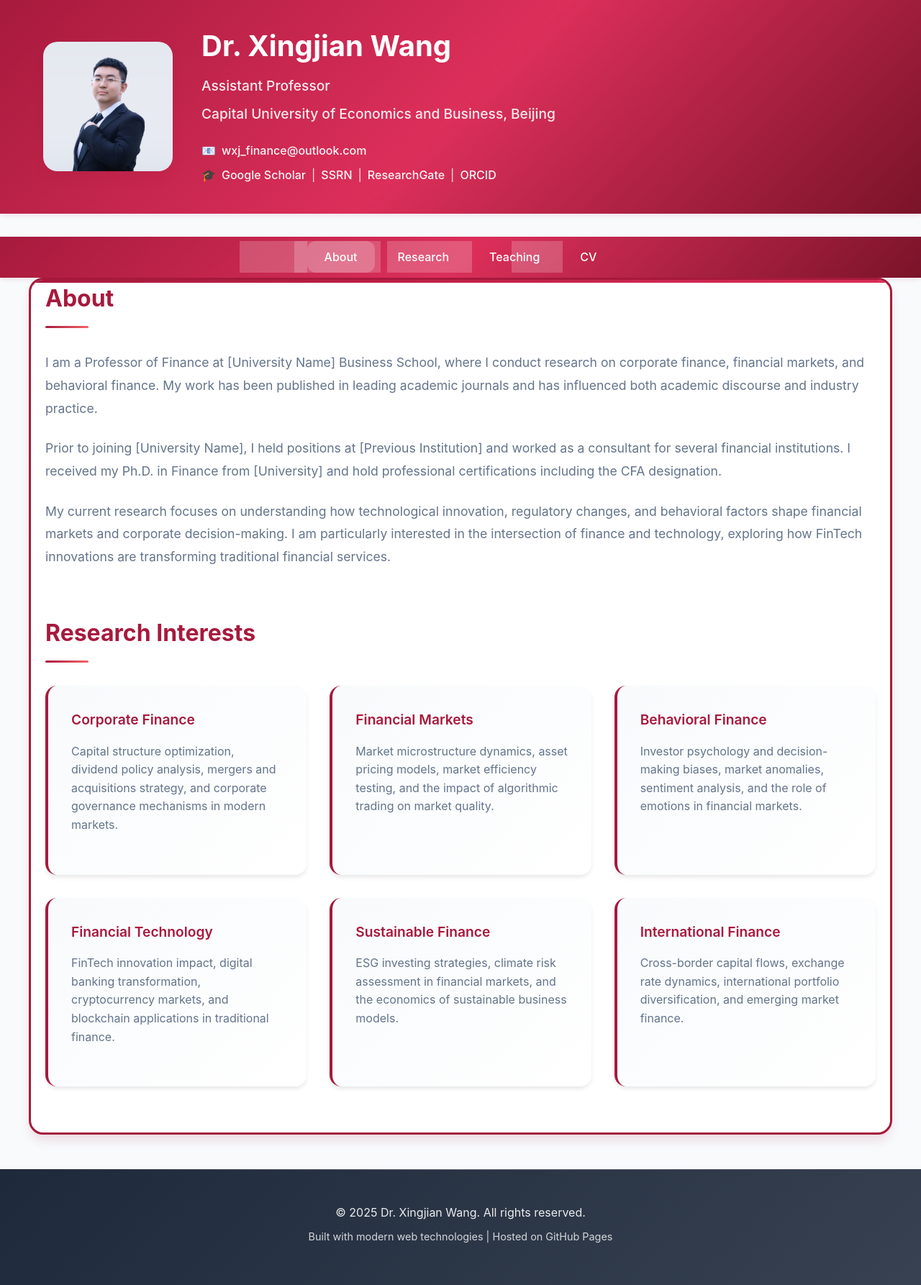
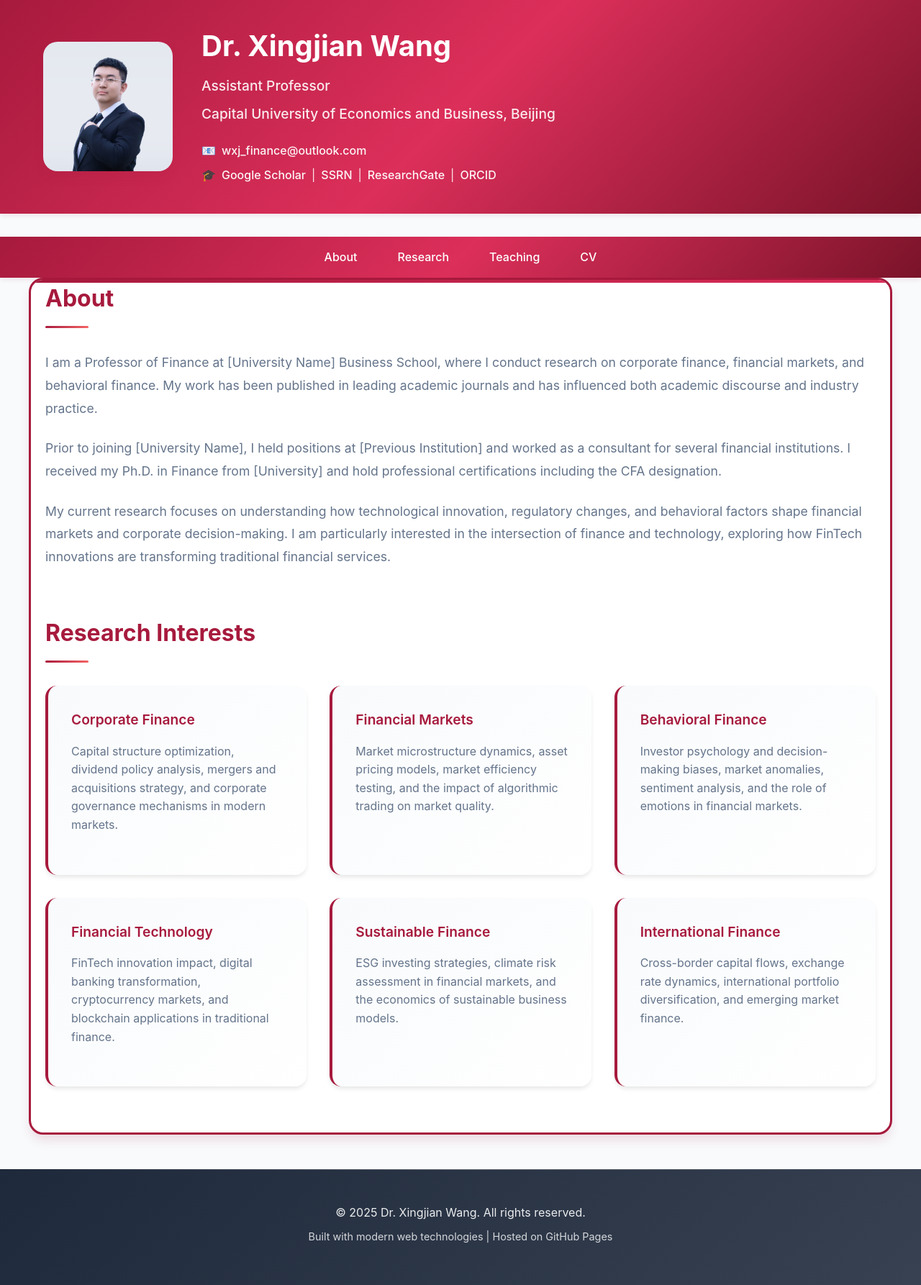
Before and after one commit to Victor-finance/Victor-finance.github.io, a Jekyll site: the page built from index.html, in a window 1280 px wide. Shown: the whole page at 72% size. Built offline with Jekyll 4.4.1, drawn with Linux system fonts in a browser that asks for light colours.

Commit message:
Update index.html

```diff
--- a/index.html
+++ b/index.html
@@ -134,29 +134,11 @@
             padding: 0.75rem 1.5rem;
             border-radius: 12px;
             transition: all 0.3s ease;
-            position: relative;
-            overflow: hidden;
-        }
-
-        nav a::before {
-            content: '';
-            position: absolute;
-            top: 0;
-            left: -100%;
-            width: 100%;
-            height: 100%;
-            background: rgba(255, 255, 255, 0.2);
-            transition: left 0.3s ease;
-            z-index: -1;
-        }
-
-        nav a:hover::before {
-            left: 0;
         }
 
         nav a:hover {
+            background: rgba(255, 255, 255, 0.2);
             transform: translateY(-2px);
-            box-shadow: var(--card-shadow);
         }
 
         /* Main Content */
```
Also changed, not shown: other parts of index.html (+0 -21 lines).
